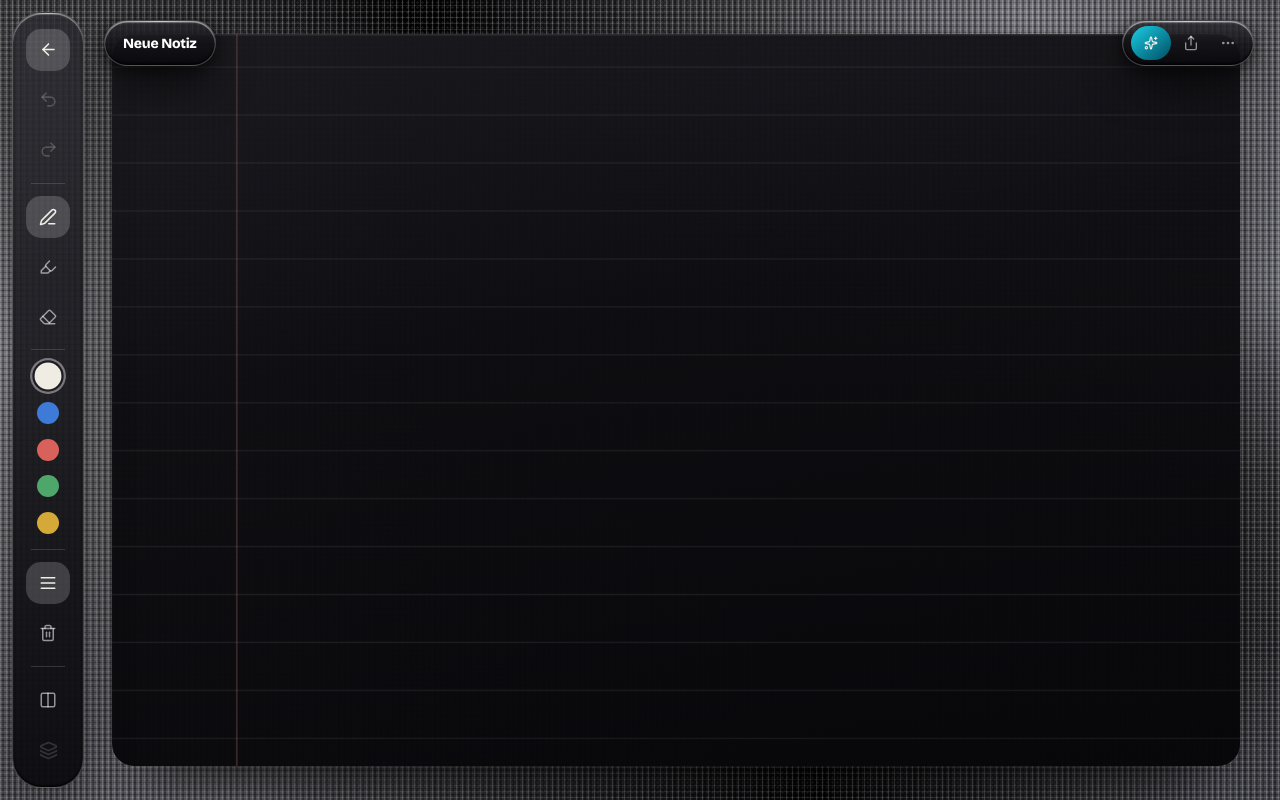
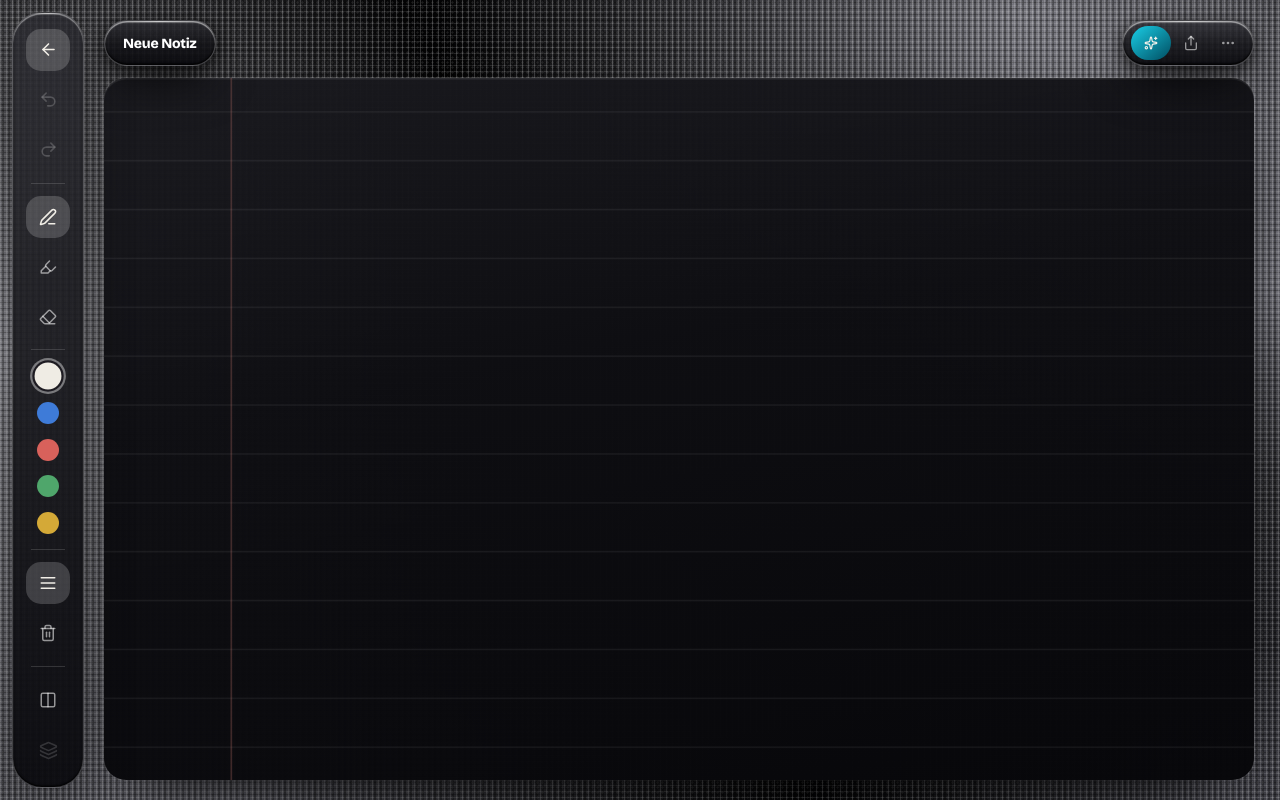
Before and after one commit to lucagerdau07-del/NotesAPP, a React (Vite) app: page / in a window 1280 px wide. Both pictures are taken after a click on the button 133 px from the left and 46 px from the top of the page. Built offline with nearby package versions, Linux system fonts and the light colour scheme.

Commit message:
savestate: place document canvas cleanly below top action buttons

```diff
--- a/src/components/DocumentView.jsx
+++ b/src/components/DocumentView.jsx
@@ -934,10 +934,10 @@ export default function DocumentView({ masterCanvasState, focusBoxState, toolbar
           position: 'relative',
           textAlign: isFullMode ? 'left' : 'center',
           touchAction: 'pan-x pan-y',
-          // Vollmodus: der Scroll-Container IST das Papier (Design: left:96 right:24 top/bottom:22).
-          // Rahmen breit genug, dass die geriffelte Glastextur rundum sichtbar bleibt.
-          margin: isFullMode ? '34px 40px 34px 112px' : 0,
-          borderRadius: isFullMode ? '22px' : 0,
+          // Vollmodus: der Scroll-Container IST das Papier.
+          // Startet sauber unterhalb der oberen Pill-Buttons (top: 78px).
+          margin: isFullMode ? '78px 26px 20px 104px' : '78px 12px 20px 104px',
+          borderRadius: '22px',
           // Kein backdrop-filter: der Blur würde die Textur dahinter zu einem
           // glatten Verlauf verschmieren. Papier deshalb fast deckend.
           background: isFullMode
--- a/src/styles/main.css
+++ b/src/styles/main.css
@@ -716,6 +716,10 @@ body::before,
   backdrop-filter: none;
   -webkit-backdrop-filter: none;
 }
+.editor-body .writing-zone {
+  margin: 78px 26px 20px 0;
+  border-radius: 22px;
+}
 
 .editor-sidebar {
   position: absolute;
```
